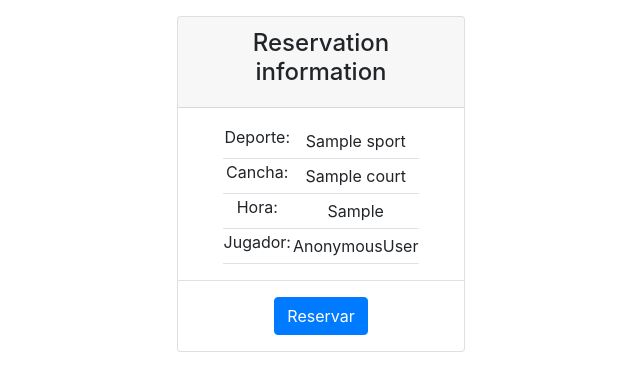
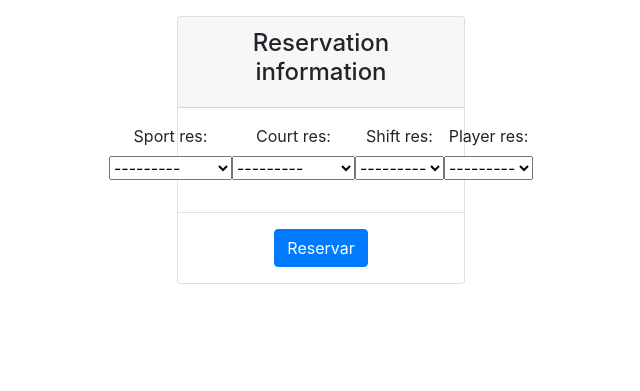
Before and after one commit to jwf12/ProyectoCanchas, a Django app: page /createreservation/1/ in a window 1280 px wide. Shown: the part 56-447 px from the top of the page, without its empty margins (319-959 px from the left). Run offline with Django 4.2, Linux system fonts and the light colour scheme; tables that the repository leaves empty hold one stand-in row (values such as "Sample post"); some libraries are stand-ins or nearby versions.

Commit message:
Get_initial

```diff
--- a/canchas/views.py
+++ b/canchas/views.py
@@ -1,19 +1,14 @@
-from typing import Any, Dict
-from django.forms.models import BaseModelForm
-from django.http import HttpResponse
-from django.shortcuts import render
 from django.contrib import messages
 from django.contrib.auth.mixins import LoginRequiredMixin
 from django.contrib.auth.views import LoginView
 from django.views.generic.edit import CreateView
-from django.urls import reverse, reverse_lazy
+from django.urls import reverse_lazy
 from django.views import generic
 from .models import Sports, Player,  Shift, Reservation, Court
 from .forms import ReservationForm, RegistroForm
 from .filters import SearchFilter
 from datetime import date
 
-from django.utils.decorators import method_decorator
 
 
 class IndexView(generic.ListView):
@@ -53,6 +48,13 @@ class CreateReservation2(generic.CreateView, LoginRequiredMixin):
     form_class = ReservationForm
     success_url = reverse_lazy('canchas:index')
 
+    def get_context_data(self, **kwargs):
+        context = super().get_context_data(**kwargs)
+        context['player'] = self.request.user
+        shift_id = self.kwargs['shift_id']
+        context['shift'] = Shift.objects.get(id=shift_id)
+        return context
+
     def get_initial(self, **kwargs):
         initial = super(CreateReservation2, self).get_initial(**kwargs)
         shift_id = self.kwargs['shift_id']
@@ -62,40 +64,18 @@ class CreateReservation2(generic.CreateView, LoginRequiredMixin):
         initial['shift_res'] = shift.hour
         initial['player_res'] = self.request.user
         print('HOLAAAAAAAAAAAAAAAAAAAAAAAAAAAAAAAAAAAAAAaa')
+        print(shift_id)
         return initial
 
-    def get_context_data(self, **kwargs):
-        context = super().get_context_data(**kwargs)
-        context['player'] = self.request.user
-        shift_id = self.kwargs['shift_id']
-        context['shift'] = Shift.objects.get(id=shift_id)
-        return context
-
     def form_valid(self, form):
-        shift_id = self.kwargs['shift_id']
-        shift = Shift.objects.get(pk=shift_id)
-
-        form.instance.sport_res = shift.court_shift.sport_court
-        form.instance.court_res = shift.court_shift
-        form.instance.shift_res = shift.hour
-        form.instance.player_res = self.request.user
         response = super().form_valid(form)
         messages.success(self.request, 'Reserva creada')
         return response
 
+
     def form_invalid(self, form):
-        shift_id = self.kwargs['shift_id']
-        shift = Shift.objects.get(pk=shift_id)
         messages.error(self.request, 'error')
-        print(shift.court_shift.sport_court.name)
-        print(shift.court_shift.name_court)
-        print(shift.hour)
-        print(self.request.user)
         return super().form_invalid(form)
-
-
-
-
 
 
 class CustomLoginView(LoginView):
--- a/templates/reservation.html
+++ b/templates/reservation.html
@@ -14,26 +14,7 @@
                     {% csrf_token %}
                     <div class="modal-body text-center d-flex justify-content-center">
 
-                       <table>
-                        <tr class="border-bottom my-2">
-                            <td><label for="sport_res" id="sport_res">Deporte:</label></td>
-                            <td>{{ form.sport_res.value|default:shift.court_shift.sport_court.name }}</td>
-                        </tr>
-                        <tr class="border-bottom my-2">
-                            <td><label for="court_res" id="court_res">Cancha:</label></td>
-                            <td>{{ form.court_res.value|default:shift.court_shift.name_court }}</td>
-                        </tr>
-
-                        <tr class="border-bottom my-2">
-                            <td><label for="shift_res" id="shift_res">Hora:</label></td>
-                            <td>{{ form.shift_res.value|default:shift.hour }}</td>
-                        </tr>
-
-                        <tr class="border-bottom my-2">
-                            <td><label for="player_res" id="player_res">Jugador:</label></td>
-                            <td>{{ form.player_res.value|default:player.username }}</td>
-                        </tr>
-                       </table>
+                       {{form.as_p}}
 
                     </div>
                     <div class="modal-footer d-flex justify-content-center">
```
